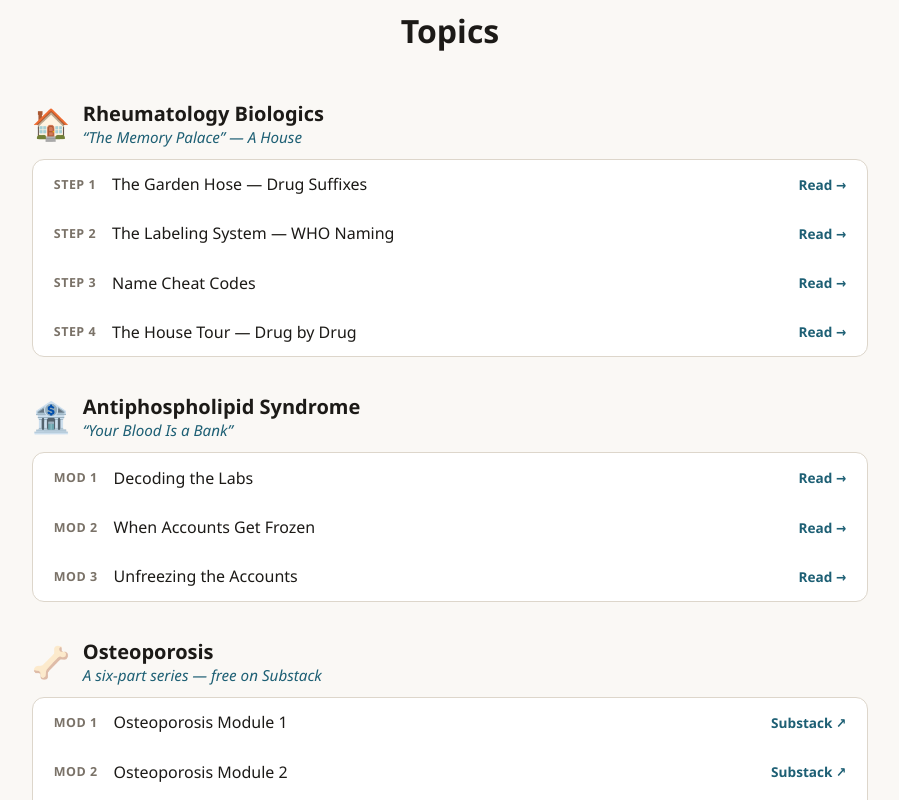
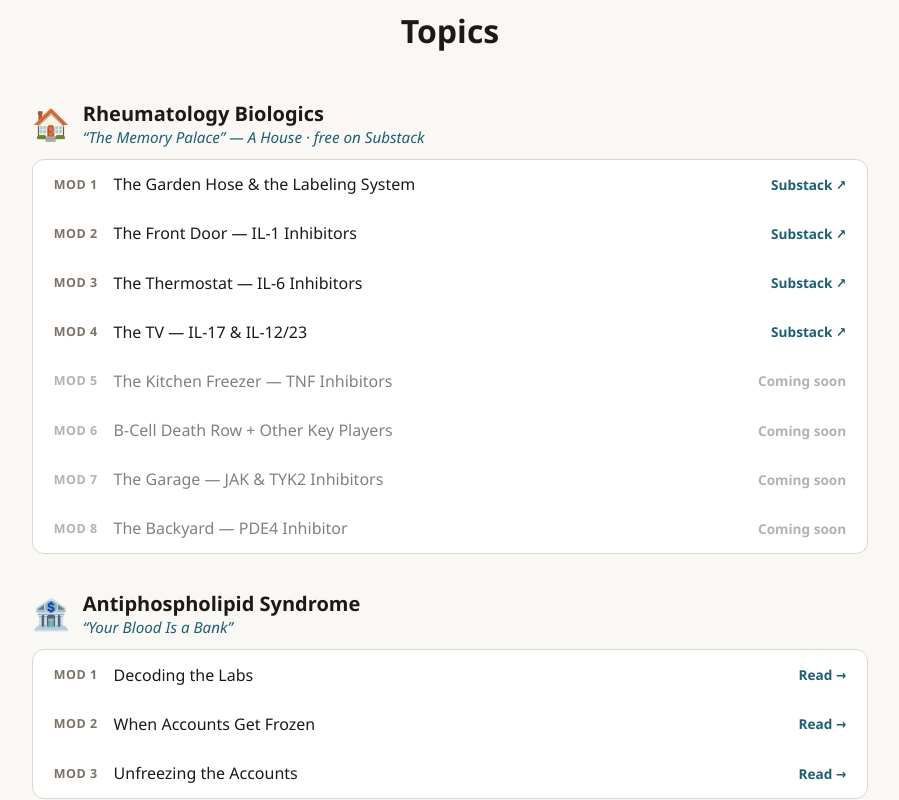
Before and after one commit to rheumify/rheumify-website, a Next.js app: page /learning in a window 1280 px wide. Shown: the part 980-1780 px from the top of the page, without its empty margins (190-1089 px from the left). Built offline with nearby package versions, Linux system fonts and the light colour scheme.

Commit message:
Biologics 1-4 live on Substack (5-8 coming soon); Immunology Mod 5 live

```diff
--- a/app/learning/page.js
+++ b/app/learning/page.js
@@ -219,14 +219,18 @@ export default function LearningPage() {
             <span className="tb-icon">🏠</span>
             <div>
               <h3><a className="tb-title-link" href="/learning/biologics">Rheumatology Biologics</a></h3>
-              <p className="tb-analogy">&ldquo;The Memory Palace&rdquo; &mdash; A House</p>
+              <p className="tb-analogy">&ldquo;The Memory Palace&rdquo; &mdash; A House &middot; free on Substack</p>
             </div>
           </div>
           <ul className="module-list">
-            <li><a className="module-link" href="/learning/biologics#step-1"><span className="ml-num">Step 1</span><span className="ml-title">The Garden Hose &mdash; Drug Suffixes</span><span className="ml-meta">Read &rarr;</span></a></li>
-            <li><a className="module-link" href="/learning/biologics#step-2"><span className="ml-num">Step 2</span><span className="ml-title">The Labeling System &mdash; WHO Naming</span><span className="ml-meta">Read &rarr;</span></a></li>
-            <li><a className="module-link" href="/learning/biologics#step-3"><span className="ml-num">Step 3</span><span className="ml-title">Name Cheat Codes</span><span className="ml-meta">Read &rarr;</span></a></li>
-            <li><a className="module-link" href="/learning/biologics#step-4"><span className="ml-num">Step 4</span><span className="ml-title">The House Tour &mdash; Drug by Drug</span><span className="ml-meta">Read &rarr;</span></a></li>
+            <li><a className="module-link" href="https://rheumify.substack.com/p/biologics-module-1?r=5swh49" target="_blank" rel="noopener noreferrer"><span className="ml-num">Mod 1</span><span className="ml-title">The Garden Hose &amp; the Labeling System</span><span className="ml-meta">Substack &#8599;</span></a></li>
+            <li><a className="module-link" href="https://rheumify.substack.com/p/biologics-module-2?r=5swh49" target="_blank" rel="noopener noreferrer"><span className="ml-num">Mod 2</span><span className="ml-title">The Front Door &mdash; IL-1 Inhibitors</span><span className="ml-meta">Substack &#8599;</span></a></li>
+            <li><a className="module-link" href="https://rheumify.substack.com/p/biologic-module-3?r=5swh49" target="_blank" rel="noopener noreferrer"><span className="ml-num">Mod 3</span><span className="ml-title">The Thermostat &mdash; IL-6 Inhibitors</span><span className="ml-meta">Substack &#8599;</span></a></li>
+            <li><a className="module-link" href="https://rheumify.substack.com/p/biologics-module-4?r=5swh49" target="_blank" rel="noopener noreferrer"><span className="ml-num">Mod 4</span><span className="ml-title">The TV &mdash; IL-17 &amp; IL-12/23</span><span className="ml-meta">Substack &#8599;</span></a></li>
+            <li><span className="module-link coming-soon"><span className="ml-num">Mod 5</span><span className="ml-title">The Kitchen Freezer &mdash; TNF Inhibitors</span><span className="ml-meta">Coming soon</span></span></li>
+            <li><span className="module-link coming-soon"><span className="ml-num">Mod 6</span><span className="ml-title">B-Cell Death Row + Other Key Players</span><span className="ml-meta">Coming soon</span></span></li>
+            <li><span className="module-link coming-soon"><span className="ml-num">Mod 7</span><span className="ml-title">The Garage &mdash; JAK &amp; TYK2 Inhibitors</span><span className="ml-meta">Coming soon</span></span></li>
+            <li><span className="module-link coming-soon"><span className="ml-num">Mod 8</span><span className="ml-title">The Backyard &mdash; PDE4 Inhibitor</span><span className="ml-meta">Coming soon</span></span></li>
           </ul>
         </div>
 
@@ -276,7 +280,7 @@ export default function LearningPage() {
             <li><a className="module-link" href="https://rheumify.substack.com/p/immunology-module-2?r=5swh49" target="_blank" rel="noopener noreferrer"><span className="ml-num">Mod 2</span><span className="ml-title">Immunology Module 2</span><span className="ml-meta">Substack &#8599;</span></a></li>
             <li><a className="module-link" href="https://rheumify.substack.com/p/immunology-module-3?r=5swh49" target="_blank" rel="noopener noreferrer"><span className="ml-num">Mod 3</span><span className="ml-title">Immunology Module 3</span><span className="ml-meta">Substack &#8599;</span></a></li>
             <li><a className="module-link" href="https://rheumify.substack.com/p/immunology-module-4?r=5swh49" target="_blank" rel="noopener noreferrer"><span className="ml-num">Mod 4</span><span className="ml-title">Immunology Module 4</span><span className="ml-meta">Substack &#8599;</span></a></li>
-            <li><span className="module-link coming-soon"><span className="ml-num">Mod 5</span><span className="ml-title">Immunology Module 5</span><span className="ml-meta">Coming soon</span></span></li>
+            <li><a className="module-link" href="https://rheumify.substack.com/p/immunology-module-5?r=5swh49" target="_blank" rel="noopener noreferrer"><span className="ml-num">Mod 5</span><span className="ml-title">Immunology Module 5</span><span className="ml-meta">Substack &#8599;</span></a></li>
           </ul>
         </div>
 
```
